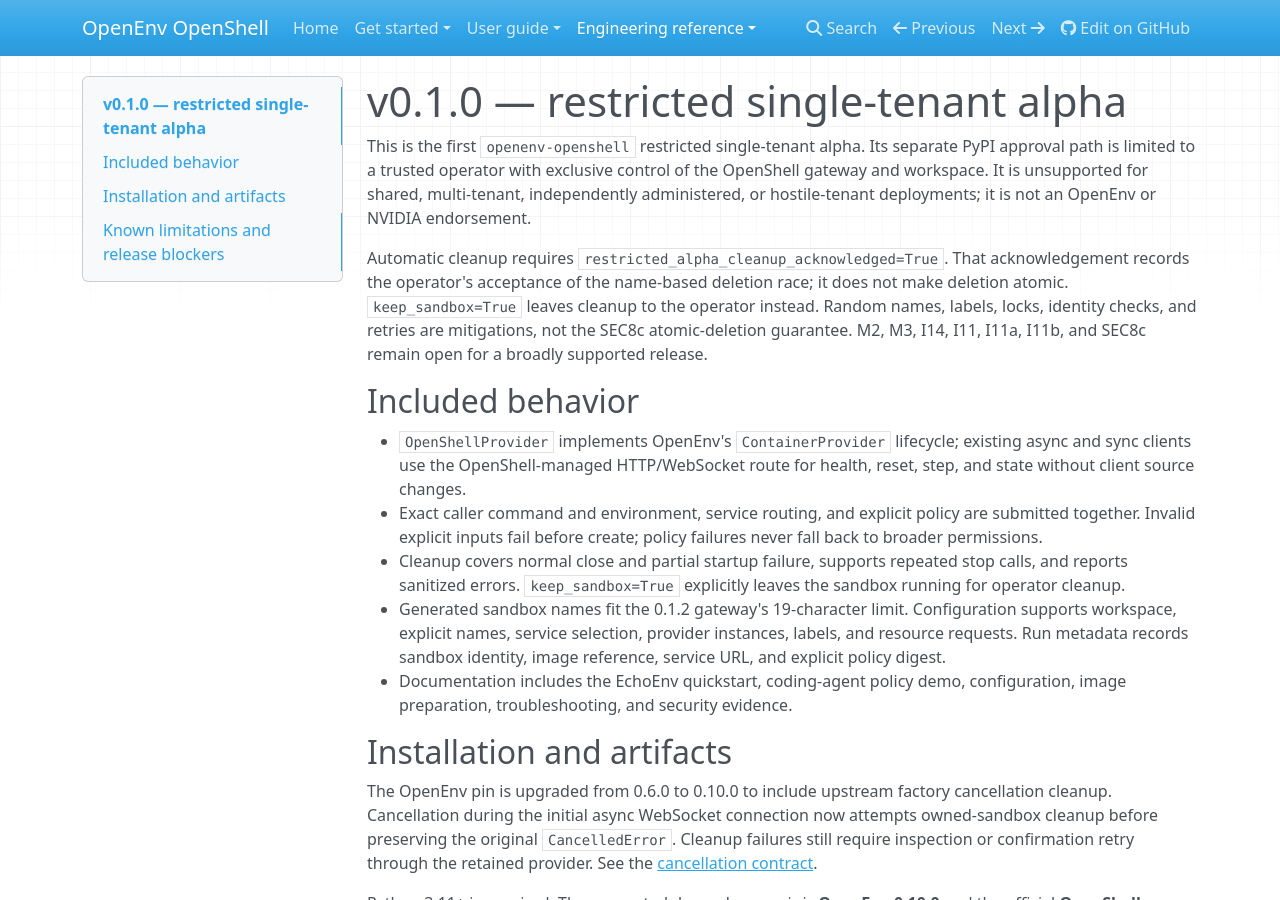
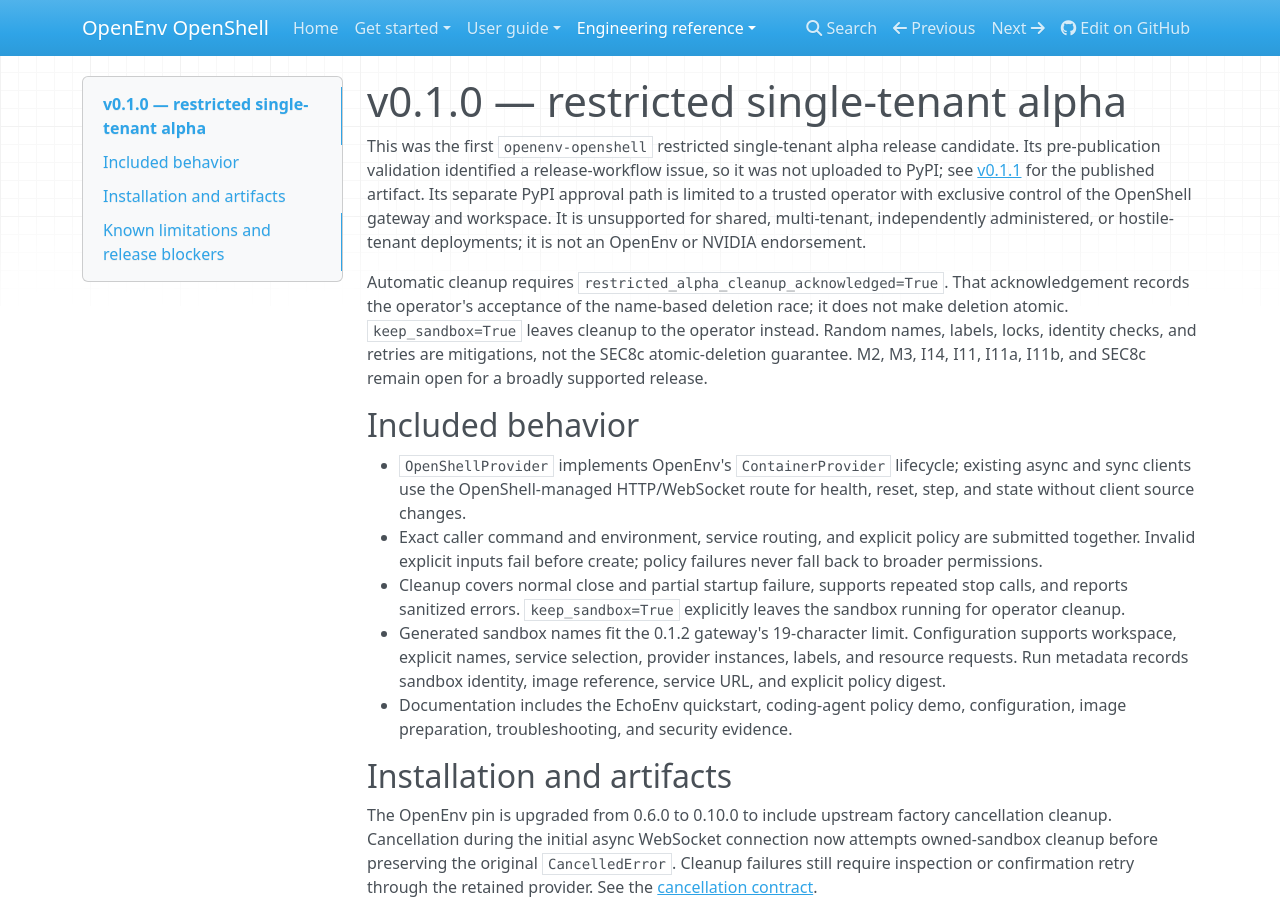
Before and after one commit to rodrigosetti/openenv-openshell, an MkDocs documentation site: the page built from docs/release-notes/0.1.0.md, in a window 1280 px wide and 900 px high. Built offline with MkDocs 1.6.1, drawn with Linux system fonts in a browser that asks for light colours; nearby versions of some CDN libraries.

Commit message:
release: fix alpha artifact verification

```diff
--- a/docs/release-notes/0.1.0.md
+++ b/docs/release-notes/0.1.0.md
@@ -1,6 +1,9 @@
 # v0.1.0 — restricted single-tenant alpha
 
-This is the first `openenv-openshell` restricted single-tenant alpha. Its
+This was the first `openenv-openshell` restricted single-tenant alpha release
+candidate. Its pre-publication validation identified a release-workflow issue,
+so it was not uploaded to PyPI; see [v0.1.1](0.1.1.md) for the published
+artifact. Its
 separate PyPI approval path is limited to a trusted operator with exclusive
 control of the OpenShell gateway and workspace. It is unsupported for shared,
 multi-tenant, independently administered, or hostile-tenant deployments; it is
--- a/mkdocs.yml
+++ b/mkdocs.yml
@@ -55,7 +55,8 @@
       - Security review: security-review.md
       - Process capacity: process-capacity.md
       - Integration CI: integration-ci.md
-      - Release notes (prepared alpha): release-notes/0.1.0.md
+      - Release notes (restricted alpha): release-notes/0.1.1.md
+      - Release notes (unpublished candidate): release-notes/0.1.0.md
       - Release procedure: releases.md
       - Repository publication: repository-publication.md
       - Beads worktrees: beads-worktrees.md
--- a/pyproject.toml
+++ b/pyproject.toml
@@ -4,7 +4,7 @@
 
 [project]
 name = "openenv-openshell"
-version = "0.1.0"
+version = "0.1.1"
 description = "Run OpenEnv environment servers in NVIDIA OpenShell sandboxes"
 readme = "README.md"
 requires-python = ">=3.11"
@@ -32,7 +32,7 @@
 Issues = "https://github.com/rodrigosetti/openenv-openshell/issues"
 Documentation = "https://rodrigosetti.github.io/openenv-openshell/"
 "Source documentation" = "https://github.com/rodrigosetti/openenv-openshell/tree/main/docs"
-Changelog = "https://github.com/rodrigosetti/openenv-openshell/blob/main/docs/release-notes/0.1.0.md"
+Changelog = "https://github.com/rodrigosetti/openenv-openshell/blob/main/docs/release-notes/0.1.1.md"
 
 [dependency-groups]
 dev = [
```
Also changed, not shown: README.md (+2 -2 lines), docs/release-notes/0.1.1.md (added, +20 -0 lines), docs/releases.md (+1 -1 lines), 2 other files.
